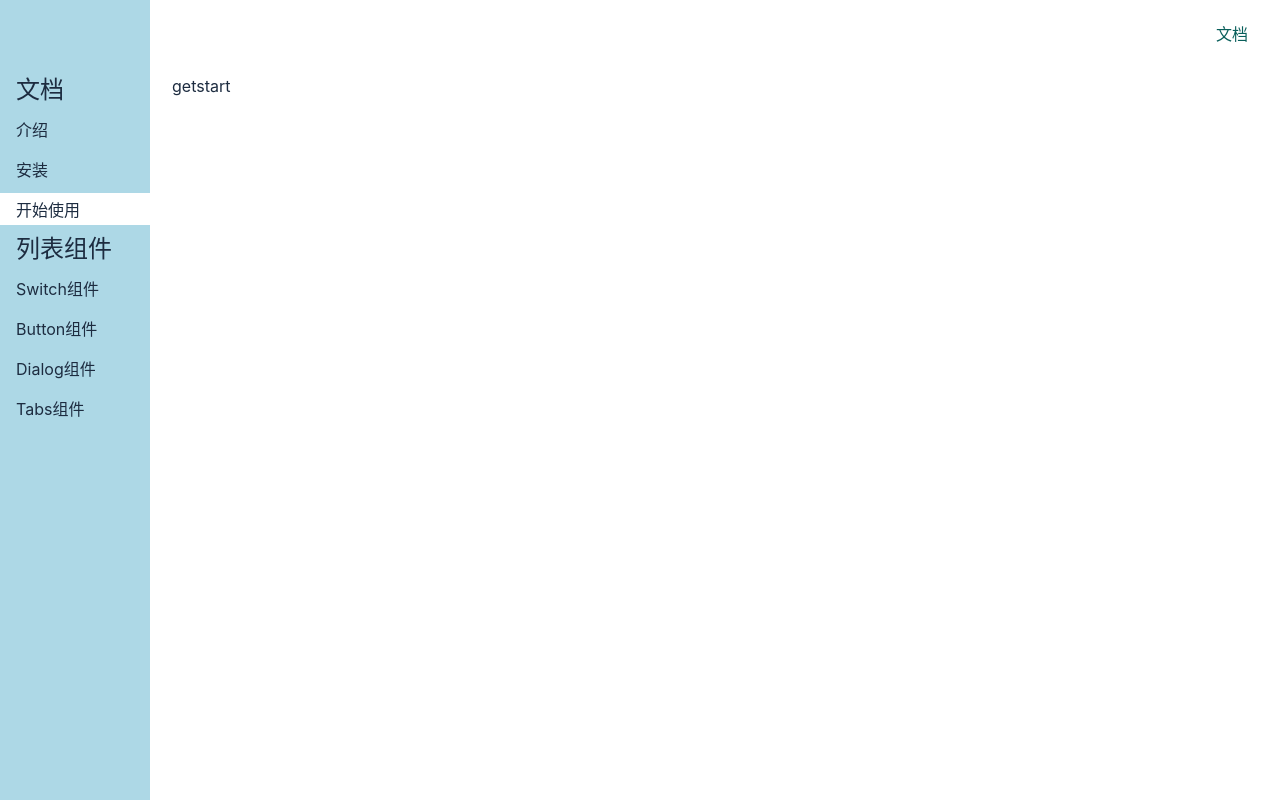
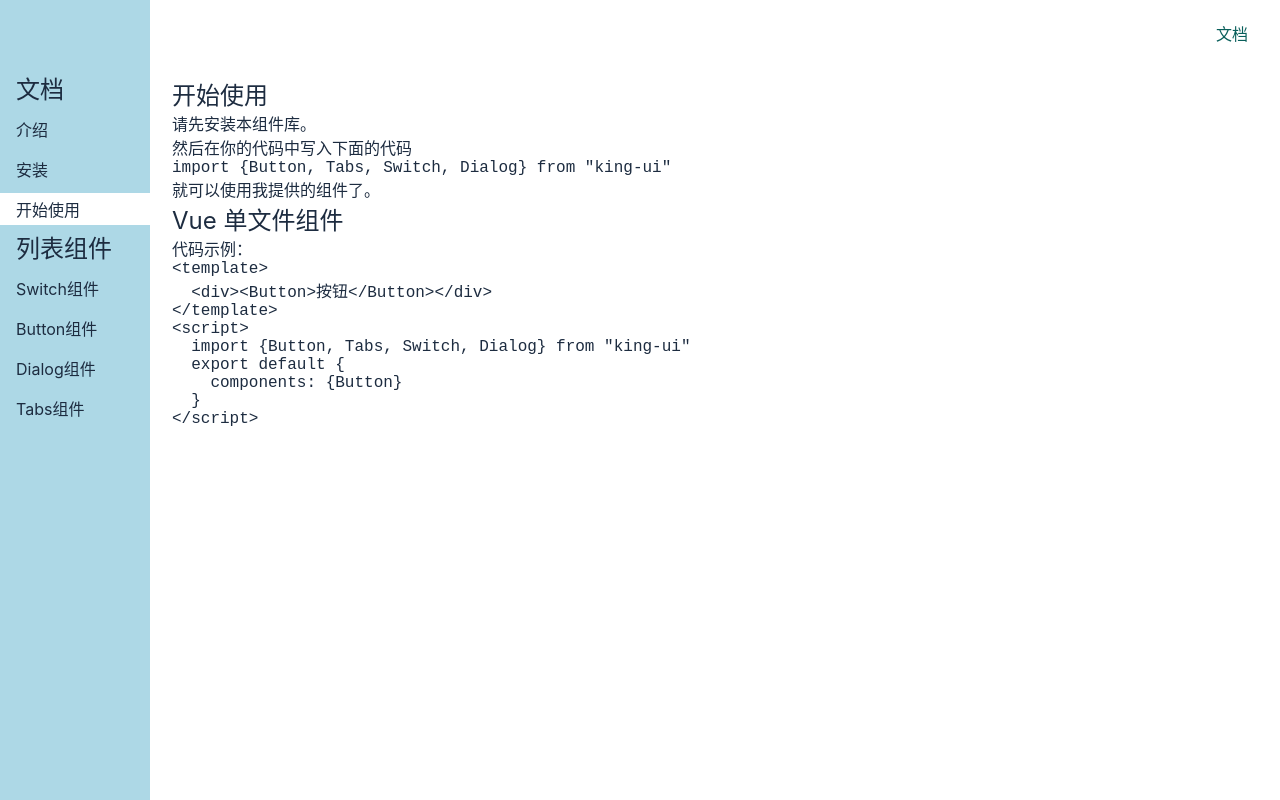
Before and after one commit to atlfsj/vue3-gulu-aurora-ui-source, a Vue app: page /#/doc/get-started in a window 1280 px wide. Built offline with nearby package versions, Linux system fonts and the light colour scheme.

Commit message:
填充文档内容

```diff
--- a/src/views/Doc.vue
+++ b/src/views/Doc.vue
@@ -104,10 +104,9 @@
       .router-link-active {
         background: white;
       }
-      }
     }
   }
-
+}
 main {
   overflow: auto;
 }
--- a/src/views/GetStarted.vue
+++ b/src/views/GetStarted.vue
@@ -1,5 +1,26 @@
 <template>
-    <div>
-        getstart
-    </div>
+    <article>
+      <h1>
+        开始使用
+      </h1>
+
+      <p>请先<a href="#/doc/install">安装</a>本组件库。</p>
+      <p>然后在你的代码中写入下面的代码</p>
+      <pre><code>import {Button, Tabs, Switch, Dialog} from "king-ui"</code></pre>
+      就可以使用我提供的组件了。
+
+      <h2>Vue 单文件组件</h2>
+      <p>代码示例：</p>
+      <pre><code>&lt;template&gt;
+  &lt;div&gt;&lt;Button&gt;按钮&lt;/Button&gt;&lt;/div&gt;
+&lt;/template&gt;
+&lt;script&gt;
+  import {Button, Tabs, Switch, Dialog} from "king-ui"
+  export default {
+    components: {Button}
+  }
+&lt;/script&gt;
+ </code></pre>
+
+    </article>
 </template>
--- a/src/views/Install.vue
+++ b/src/views/Install.vue
@@ -1,5 +1,13 @@
 <template>
-    <div>
-        install
-    </div>
+<article>
+  <h1>安装</h1>
+  <p>打开终端运行下列命令：</p>
+  <pre><code>npm install king-ui</code></pre>
+  <p>或</p>
+  <pre><code>yarn add king-ui</code></pre>
+
+  <p>
+    下一节：<a href="#/doc/get-started">开始使用</a>
+  </p>
+</article>
 </template>
--- a/src/views/Intro.vue
+++ b/src/views/Intro.vue
@@ -1,5 +1,9 @@
 <template>
-    <div>
-        intro
-    </div>
+<article>
+  <h1>介绍</h1>
+  <p>King UI 是一款基于 Vue 3 和 TypeScript 的 UI 组件库。</p>
+  <p>这款组件库其实是我为了总结自己这几年的技术经验而写的，全程亲手编写，尽量不采用第三方库，包括你现在看到的这个官网也几乎都是我自己写的。</p>
+  <p>所以如果强烈不建议你将此 UI 库用于生产环境。但如果你是抱着看源代码的目的来的，那么这个库还是值得一看的。源代码放在了 github.com/frankfang/xxxxxxx，历史提交信息非常规范，你可以按提交的顺序逐个查看；你也可以直接查看每个组件的源代码和示例，运行方法见 README.md。</p>
+  下一节：<a href="#/doc/install">安装</a>
+</article>
 </template>
```
